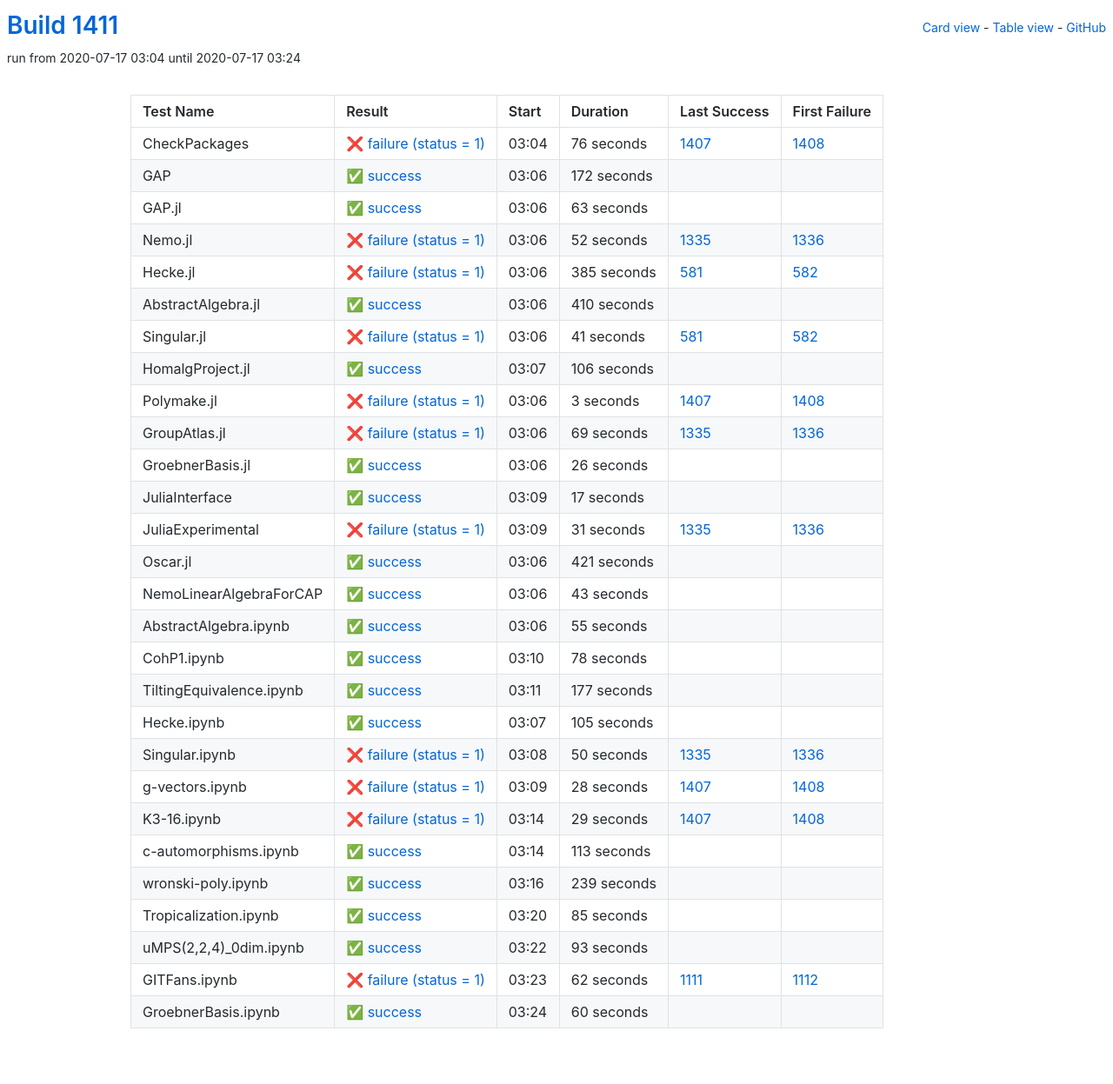
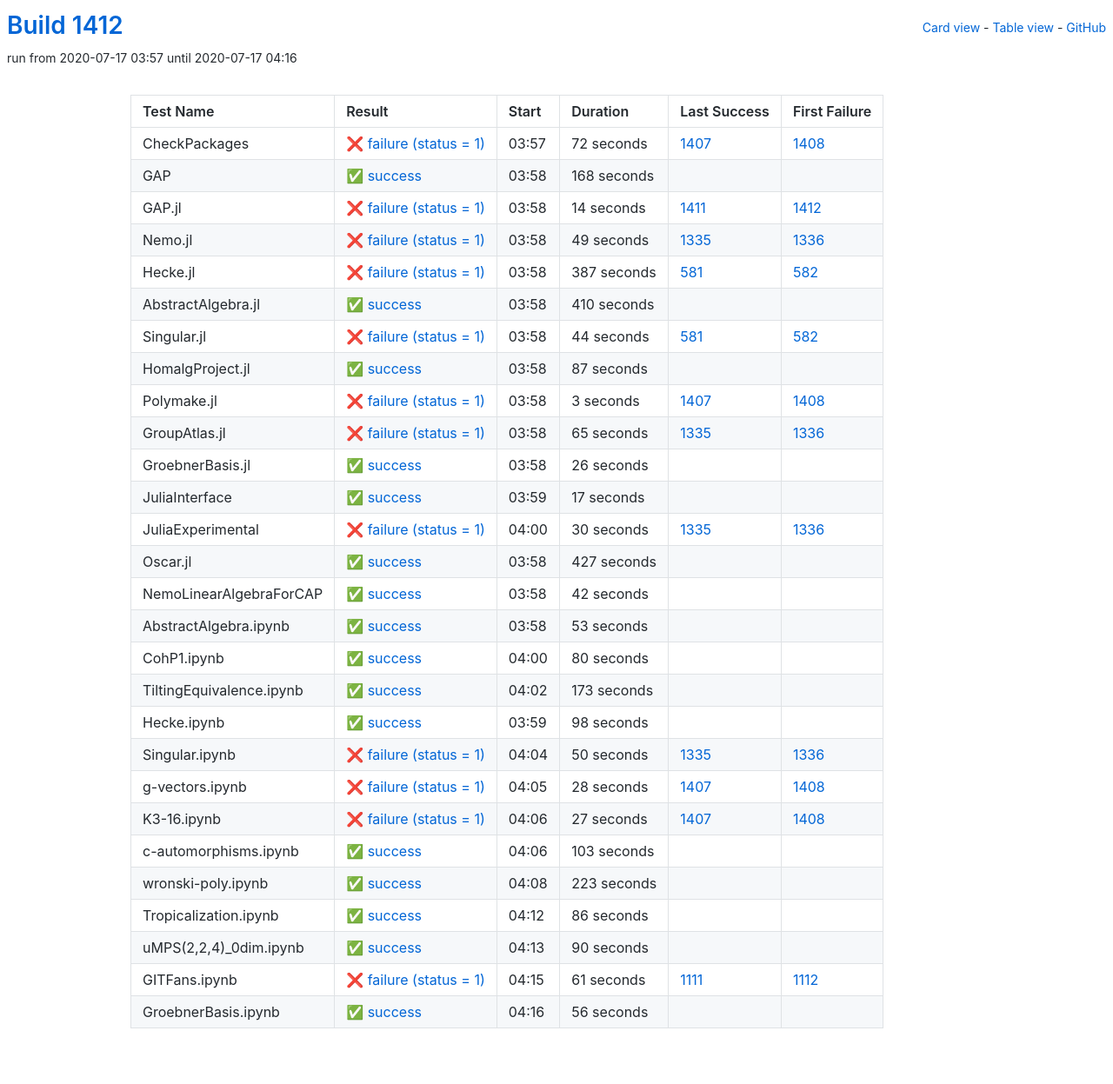
Before and after one commit to oscar-system/oscar-ci-status-1.4, a Jekyll site: the page built from table.html, in a window 1280 px wide. Shown: the whole page at 87% size. Built offline with Jekyll 4.4.1, drawn with Linux system fonts in a browser that asks for light colours.

Commit message:
Build #1412

```diff
--- a/_data/ci.yml
+++ b/_data/ci.yml
@@ -1,6 +1,6 @@
 ---
-build: 1411
-build_url: https://oscarci.mathematik.uni-kl.de/job/oscar-julia-1.4/1411/
+build: 1412
+build_url: https://oscarci.mathematik.uni-kl.de/job/oscar-julia-1.4/1412/
 job: oscar-julia-1.4
 organization: oscar-system
 repo: oscar-ci-status-1.4
@@ -8,68 +8,68 @@ repourl: https://github.com/oscar-system/oscar-ci-status-1.4
 tests:
 - name: CheckPackages
   id: checkpackages
-  log: https://oscarci.mathematik.uni-kl.de/job/oscar-julia-1.4/1411/artifact/logs/build-1411/CheckPackages.log
-  start: 2020-07-17 03:04
+  log: https://oscarci.mathematik.uni-kl.de/job/oscar-julia-1.4/1412/artifact/logs/build-1412/CheckPackages.log
+  start: 2020-07-17 03:57
   success: false
   exitcode: 1
   status: failure
-  duration: 76
+  duration: 72
   last_success: 1407
   last_success_url: https://oscarci.mathematik.uni-kl.de/job/oscar-julia-1.4/1407/
   first_failure: 1408
   first_failure_url: https://oscarci.mathematik.uni-kl.de/job/oscar-julia-1.4/1408/
 - name: GAP
   id: gap
-  log: https://oscarci.mathematik.uni-kl.de/job/oscar-julia-1.4/1411/artifact/logs/build-1411/GAP.log
-  start: 2020-07-17 03:06
+  log: https://oscarci.mathematik.uni-kl.de/job/oscar-julia-1.4/1412/artifact/logs/build-1412/GAP.log
+  start: 2020-07-17 03:58
   success: true
   exitcode: 0
   status: success
-  duration: 172
+  duration: 168
   last_success: false
   last_success_url:
   first_failure: false
   first_failure_url:
 - name: GAP.jl
   id: gap-jl
-  log: https://oscarci.mathematik.uni-kl.de/job/oscar-julia-1.4/1411/artifact/logs/build-1411/GAP.jl.log
-  start: 2020-07-17 03:06
-  success: true
-  exitcode: 0
-  status: success
-  duration: 63
-  last_success: false
-  last_success_url:
-  first_failure: false
-  first_failure_url:
-- name: Nemo.jl
-  id: nemo-jl
-  log: https://oscarci.mathematik.uni-kl.de/job/oscar-julia-1.4/1411/artifact/logs/build-1411/Nemo.jl.log
-  start: 2020-07-17 03:06
+  log: https://oscarci.mathematik.uni-kl.de/job/oscar-julia-1.4/1412/artifact/logs/build-1412/GAP.jl.log
+  start: 2020-07-17 03:58
   success: false
   exitcode: 1
   status: failure
-  duration: 52
+  duration: 14
+  last_success: 1411
+  last_success_url: https://oscarci.mathematik.uni-kl.de/job/oscar-julia-1.4/1411/
+  first_failure: 1412
+  first_failure_url: https://oscarci.mathematik.uni-kl.de/job/oscar-julia-1.4/1412/
+- name: Nemo.jl
+  id: nemo-jl
+  log: https://oscarci.mathematik.uni-kl.de/job/oscar-julia-1.4/1412/artifact/logs/build-1412/Nemo.jl.log
+  start: 2020-07-17 03:58
+  success: false
+  exitcode: 1
+  status: failure
+  duration: 49
   last_success: 1335
   last_success_url: https://oscarci.mathematik.uni-kl.de/job/oscar-julia-1.4/1335/
   first_failure: 1336
   first_failure_url: https://oscarci.mathematik.uni-kl.de/job/oscar-julia-1.4/1336/
 - name: Hecke.jl
   id: hecke-jl
-  log: https://oscarci.mathematik.uni-kl.de/job/oscar-julia-1.4/1411/artifact/logs/build-1411/Hecke.jl.log
-  start: 2020-07-17 03:06
+  log: https://oscarci.mathematik.uni-kl.de/job/oscar-julia-1.4/1412/artifact/logs/build-1412/Hecke.jl.log
+  start: 2020-07-17 03:58
   success: false
   exitcode: 1
   status: failure
-  duration: 385
+  duration: 387
   last_success: 581
   last_success_url: https://oscarci.mathematik.uni-kl.de/job/oscar-julia-1.4/581/
   first_failure: 582
   first_failure_url: https://oscarci.mathematik.uni-kl.de/job/oscar-julia-1.4/582/
 - name: AbstractAlgebra.jl
   id: abstractalgebra-jl
-  log: https://oscarci.mathematik.uni-kl.de/job/oscar-julia-1.4/1411/artifact/logs/build-1411/AbstractAlgebra.jl.log
-  start: 2020-07-17 03:06
+  log: https://oscarci.mathematik.uni-kl.de/job/oscar-julia-1.4/1412/artifact/logs/build-1412/AbstractAlgebra.jl.log
+  start: 2020-07-17 03:58
   success: true
   exitcode: 0
   status: success
@@ -80,32 +80,32 @@ tests:
   first_failure_url:
 - name: Singular.jl
   id: singular-jl
-  log: https://oscarci.mathematik.uni-kl.de/job/oscar-julia-1.4/1411/artifact/logs/build-1411/Singular.jl.log
-  start: 2020-07-17 03:06
+  log: https://oscarci.mathematik.uni-kl.de/job/oscar-julia-1.4/1412/artifact/logs/build-1412/Singular.jl.log
+  start: 2020-07-17 03:58
   success: false
   exitcode: 1
   status: failure
-  duration: 41
+  duration: 44
   last_success: 581
   last_success_url: https://oscarci.mathematik.uni-kl.de/job/oscar-julia-1.4/581/
   first_failure: 582
   first_failure_url: https://oscarci.mathematik.uni-kl.de/job/oscar-julia-1.4/582/
 - name: HomalgProject.jl
   id: homalgproject-jl
-  log: https://oscarci.mathematik.uni-kl.de/job/oscar-julia-1.4/1411/artifact/logs/build-1411/HomalgProject.jl.log
-  start: 2020-07-17 03:07
+  log: https://oscarci.mathematik.uni-kl.de/job/oscar-julia-1.4/1412/artifact/logs/build-1412/HomalgProject.jl.log
+  start: 2020-07-17 03:58
   success: true
   exitcode: 0
   status: success
-  duration: 106
+  duration: 87
   last_success: false
   last_success_url:
   first_failure: false
   first_failure_url:
 - name: Polymake.jl
   id: polymake-jl
-  log: https://oscarci.mathematik.uni-kl.de/job/oscar-julia-1.4/1411/artifact/logs/build-1411/Polymake.jl.log
-  start: 2020-07-17 03:06
+  log: https://oscarci.mathematik.uni-kl.de/job/oscar-julia-1.4/1412/artifact/logs/build-1412/Polymake.jl.log
+  start: 2020-07-17 03:58
   success: false
   exitcode: 1
   status: failure
@@ -116,20 +116,20 @@ tests:
   first_failure_url: https://oscarci.mathematik.uni-kl.de/job/oscar-julia-1.4/1408/
 - name: GroupAtlas.jl
   id: groupatlas-jl
-  log: https://oscarci.mathematik.uni-kl.de/job/oscar-julia-1.4/1411/artifact/logs/build-1411/GroupAtlas.jl.log
-  start: 2020-07-17 03:06
+  log: https://oscarci.mathematik.uni-kl.de/job/oscar-julia-1.4/1412/artifact/logs/build-1412/GroupAtlas.jl.log
+  start: 2020-07-17 03:58
   success: false
   exitcode: 1
   status: failure
-  duration: 69
+  duration: 65
   last_success: 1335
   last_success_url: https://oscarci.mathematik.uni-kl.de/job/oscar-julia-1.4/1335/
   first_failure: 1336
   first_failure_url: https://oscarci.mathematik.uni-kl.de/job/oscar-julia-1.4/1336/
 - name: GroebnerBasis.jl
   id: groebnerbasis-jl
-  log: https://oscarci.mathematik.uni-kl.de/job/oscar-julia-1.4/1411/artifact/logs/build-1411/GroebnerBasis.jl.log
-  start: 2020-07-17 03:06
+  log: https://oscarci.mathematik.uni-kl.de/job/oscar-julia-1.4/1412/artifact/logs/build-1412/GroebnerBasis.jl.log
+  start: 2020-07-17 03:58
   success: true
   exitcode: 0
   status: success
@@ -140,8 +140,8 @@ tests:
   first_failure_url:
 - name: JuliaInterface
   id: juliainterface
-  log: https://oscarci.mathematik.uni-kl.de/job/oscar-julia-1.4/1411/artifact/logs/build-1411/JuliaInterface.log
-  start: 2020-07-17 03:09
+  log: https://oscarci.mathematik.uni-kl.de/job/oscar-julia-1.4/1412/artifact/logs/build-1412/JuliaInterface.log
+  start: 2020-07-17 03:59
   success: true
   exitcode: 0
   status: success
@@ -152,92 +152,92 @@ tests:
   first_failure_url:
 - name: JuliaExperimental
   id: juliaexperimental
-  log: https://oscarci.mathematik.uni-kl.de/job/oscar-julia-1.4/1411/artifact/logs/build-1411/JuliaExperimental.log
-  start: 2020-07-17 03:09
+  log: https://oscarci.mathematik.uni-kl.de/job/oscar-julia-1.4/1412/artifact/logs/build-1412/JuliaExperimental.log
+  start: 2020-07-17 04:00
   success: false
   exitcode: 1
   status: failure
-  duration: 31
+  duration: 30
   last_success: 1335
   last_success_url: https://oscarci.mathematik.uni-kl.de/job/oscar-julia-1.4/1335/
   first_failure: 1336
   first_failure_url: https://oscarci.mathematik.uni-kl.de/job/oscar-julia-1.4/1336/
 - name: Oscar.jl
   id: oscar-jl
-  log: https://oscarci.mathematik.uni-kl.de/job/oscar-julia-1.4/1411/artifact/logs/build-1411/Oscar.jl.log
-  start: 2020-07-17 03:06
+  log: https://oscarci.mathematik.uni-kl.de/job/oscar-julia-1.4/1412/artifact/logs/build-1412/Oscar.jl.log
+  start: 2020-07-17 03:58
   success: true
   exitcode: 0
   status: success
-  duration: 421
+  duration: 427
   last_success: false
   last_success_url:
   first_failure: false
   first_failure_url:
 - name: NemoLinearAlgebraForCAP
   id: nemolinearalgebraforcap
-  log: https://oscarci.mathematik.uni-kl.de/job/oscar-julia-1.4/1411/artifact/logs/build-1411/NemoLinearAlgebraForCAP.log
-  start: 2020-07-17 03:06
+  log: https://oscarci.mathematik.uni-kl.de/job/oscar-julia-1.4/1412/artifact/logs/build-1412/NemoLinearAlgebraForCAP.log
+  start: 2020-07-17 03:58
   success: true
   exitcode: 0
   status: success
-  duration: 43
+  duration: 42
   last_success: false
   last_success_url:
   first_failure: false
   first_failure_url:
 - name: AbstractAlgebra.ipynb
   id: abstractalgebra-ipynb
-  log: https://oscarci.mathematik.uni-kl.de/job/oscar-julia-1.4/1411/artifact/logs/build-1411/AbstractAlgebra.ipynb.log
-  start: 2020-07-17 03:06
+  log: https://oscarci.mathematik.uni-kl.de/job/oscar-julia-1.4/1412/artifact/logs/build-1412/AbstractAlgebra.ipynb.log
+  start: 2020-07-17 03:58
   success: true
   exitcode: 0
   status: success
-  duration: 55
+  duration: 53
   last_success: false
   last_success_url:
   first_failure: false
   first_failure_url:
 - name: CohP1.ipynb
   id: cohp1-ipynb
-  log: https://oscarci.mathematik.uni-kl.de/job/oscar-julia-1.4/1411/artifact/logs/build-1411/CohP1.ipynb.log
-  start: 2020-07-17 03:10
+  log: https://oscarci.mathematik.uni-kl.de/job/oscar-julia-1.4/1412/artifact/logs/build-1412/CohP1.ipynb.log
+  start: 2020-07-17 04:00
   success: true
   exitcode: 0
   status: success
-  duration: 78
+  duration: 80
   last_success: false
   last_success_url:
   first_failure: false
   first_failure_url:
 - name: TiltingEquivalence.ipynb
   id: tiltingequivalence-ipynb
-  log: https://oscarci.mathematik.uni-kl.de/job/oscar-julia-1.4/1411/artifact/logs/build-1411/TiltingEquivalence.ipynb.log
-  start: 2020-07-17 03:11
+  log: https://oscarci.mathematik.uni-kl.de/job/oscar-julia-1.4/1412/artifact/logs/build-1412/TiltingEquivalence.ipynb.log
+  start: 2020-07-17 04:02
   success: true
   exitcode: 0
   status: success
-  duration: 177
+  duration: 173
   last_success: false
   last_success_url:
   first_failure: false
   first_failure_url:
 - name: Hecke.ipynb
   id: hecke-ipynb
-  log: https://oscarci.mathematik.uni-kl.de/job/oscar-julia-1.4/1411/artifact/logs/build-1411/Hecke.ipynb.log
-  start: 2020-07-17 03:07
+  log: https://oscarci.mathematik.uni-kl.de/job/oscar-julia-1.4/1412/artifact/logs/build-1412/Hecke.ipynb.log
+  start: 2020-07-17 03:59
   success: true
   exitcode: 0
   status: success
-  duration: 105
+  duration: 98
   last_success: false
   last_success_url:
   first_failure: false
   first_failure_url:
 - name: Singular.ipynb
   id: singular-ipynb
-  log: https://oscarci.mathematik.uni-kl.de/job/oscar-julia-1.4/1411/artifact/logs/build-1411/Singular.ipynb.log
-  start: 2020-07-17 03:08
+  log: https://oscarci.mathematik.uni-kl.de/job/oscar-julia-1.4/1412/artifact/logs/build-1412/Singular.ipynb.log
+  start: 2020-07-17 04:04
   success: false
   exitcode: 1
   status: failure
@@ -248,8 +248,8 @@ tests:
   first_failure_url: https://oscarci.mathematik.uni-kl.de/job/oscar-julia-1.4/1336/
 - name: g-vectors.ipynb
   id: g-vectors-ipynb
-  log: https://oscarci.mathematik.uni-kl.de/job/oscar-julia-1.4/1411/artifact/logs/build-1411/g-vectors.ipynb.log
-  start: 2020-07-17 03:09
+  log: https://oscarci.mathematik.uni-kl.de/job/oscar-julia-1.4/1412/artifact/logs/build-1412/g-vectors.ipynb.log
+  start: 2020-07-17 04:05
   success: false
   exitcode: 1
   status: failure
@@ -260,84 +260,84 @@ tests:
   first_failure_url: https://oscarci.mathematik.uni-kl.de/job/oscar-julia-1.4/1408/
 - name: K3-16.ipynb
   id: k3-16-ipynb
-  log: https://oscarci.mathematik.uni-kl.de/job/oscar-julia-1.4/1411/artifact/logs/build-1411/K3-16.ipynb.log
-  start: 2020-07-17 03:14
+  log: https://oscarci.mathematik.uni-kl.de/job/oscar-julia-1.4/1412/artifact/logs/build-1412/K3-16.ipynb.log
+  start: 2020-07-17 04:06
   success: false
   exitcode: 1
   status: failure
-  duration: 29
+  duration: 27
   last_success: 1407
   last_success_url: https://oscarci.mathematik.uni-kl.de/job/oscar-julia-1.4/1407/
   first_failure: 1408
   first_failure_url: https://oscarci.mathematik.uni-kl.de/job/oscar-julia-1.4/1408/
 - name: c-automorphisms.ipynb
   id: c-automorphisms-ipynb
-  log: https://oscarci.mathematik.uni-kl.de/job/oscar-julia-1.4/1411/artifact/logs/build-1411/c-automorphisms.ipynb.log
-  start: 2020-07-17 03:14
+  log: https://oscarci.mathematik.uni-kl.de/job/oscar-julia-1.4/1412/artifact/logs/build-1412/c-automorphisms.ipynb.log
+  start: 2020-07-17 04:06
   success: true
   exitcode: 0
   status: success
-  duration: 113
+  duration: 103
   last_success: false
   last_success_url:
   first_failure: false
   first_failure_url:
 - name: wronski-poly.ipynb
   id: wronski-poly-ipynb
-  log: https://oscarci.mathematik.uni-kl.de/job/oscar-julia-1.4/1411/artifact/logs/build-1411/wronski-poly.ipynb.log
-  start: 2020-07-17 03:16
+  log: https://oscarci.mathematik.uni-kl.de/job/oscar-julia-1.4/1412/artifact/logs/build-1412/wronski-poly.ipynb.log
+  start: 2020-07-17 04:08
   success: true
   exitcode: 0
   status: success
-  duration: 239
+  duration: 223
   last_success: false
   last_success_url:
   first_failure: false
   first_failure_url:
 - name: Tropicalization.ipynb
   id: tropicalization-ipynb
-  log: https://oscarci.mathematik.uni-kl.de/job/oscar-julia-1.4/1411/artifact/logs/build-1411/Tropicalization.ipynb.log
-  start: 2020-07-17 03:20
+  log: https://oscarci.mathematik.uni-kl.de/job/oscar-julia-1.4/1412/artifact/logs/build-1412/Tropicalization.ipynb.log
+  start: 2020-07-17 04:12
   success: true
   exitcode: 0
   status: success
-  duration: 85
+  duration: 86
   last_success: false
   last_success_url:
   first_failure: false
   first_failure_url:
 - name: uMPS(2,2,4)_0dim.ipynb
   id: umps-2-2-4-0dim-ipynb
-  log: https://oscarci.mathematik.uni-kl.de/job/oscar-julia-1.4/1411/artifact/logs/build-1411/uMPS-2-2-4-_0dim.ipynb.log
-  start: 2020-07-17 03:22
+  log: https://oscarci.mathematik.uni-kl.de/job/oscar-julia-1.4/1412/artifact/logs/build-1412/uMPS-2-2-4-_0dim.ipynb.log
+  start: 2020-07-17 04:13
   success: true
   exitcode: 0
   status: success
-  duration: 93
+  duration: 90
   last_success: false
   last_success_url:
   first_failure: false
   first_failure_url:
 - name: GITFans.ipynb
   id: gitfans-ipynb
-  log: https://oscarci.mathematik.uni-kl.de/job/oscar-julia-1.4/1411/artifact/logs/build-1411/GITFans.ipynb.log
-  start: 2020-07-17 03:23
+  log: https://oscarci.mathematik.uni-kl.de/job/oscar-julia-1.4/1412/artifact/logs/build-1412/GITFans.ipynb.log
+  start: 2020-07-17 04:15
   success: false
   exitcode: 1
   status: failure
-  duration: 62
+  duration: 61
   last_success: 1111
   last_success_url: https://oscarci.mathematik.uni-kl.de/job/oscar-julia-1.4/1111/
   first_failure: 1112
   first_failure_url: https://oscarci.mathematik.uni-kl.de/job/oscar-julia-1.4/1112/
 - name: GroebnerBasis.ipynb
   id: groebnerbasis-ipynb
-  log: https://oscarci.mathematik.uni-kl.de/job/oscar-julia-1.4/1411/artifact/logs/build-1411/GroebnerBasis.ipynb.log
-  start: 2020-07-17 03:24
+  log: https://oscarci.mathematik.uni-kl.de/job/oscar-julia-1.4/1412/artifact/logs/build-1412/GroebnerBasis.ipynb.log
+  start: 2020-07-17 04:16
   success: true
   exitcode: 0
   status: success
-  duration: 60
+  duration: 56
   last_success: false
   last_success_url:
   first_failure: false
```
Also changed, not shown: README.md.
